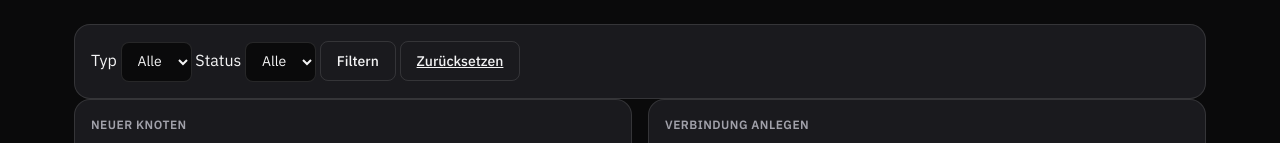
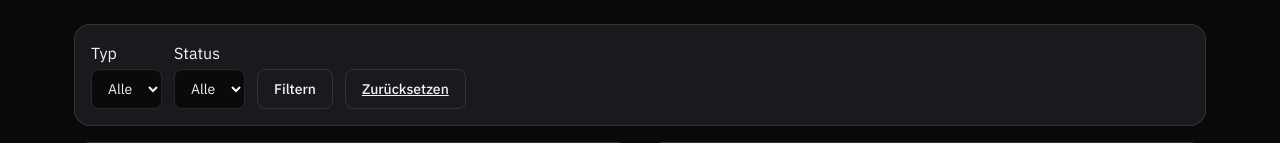
Before and after one commit to landjunge/threaddesk, a FastAPI app: page /knowledge in a window 1280 px wide. Shown: the part 190-333 px from the top of the page. Run offline with FastAPI, Linux system fonts and the light colour scheme; some libraries are stand-ins or nearby versions.

Commit message:
style: add knowledge filter layout

```diff
--- a/src/threaddesk/ui/static/polish.css
+++ b/src/threaddesk/ui/static/polish.css
@@ -39,6 +39,15 @@
   grid-template-columns: repeat(2, minmax(0, 1fr));
   gap: var(--space-4);
 }
+
+.knowledge-filter {
+  display: flex;
+  align-items: end;
+  gap: var(--space-3);
+  margin-bottom: var(--space-4);
+}
+
+.knowledge-filter label { display: grid; gap: var(--space-1); }
 
 .knowledge-form {
   display: grid;
```
